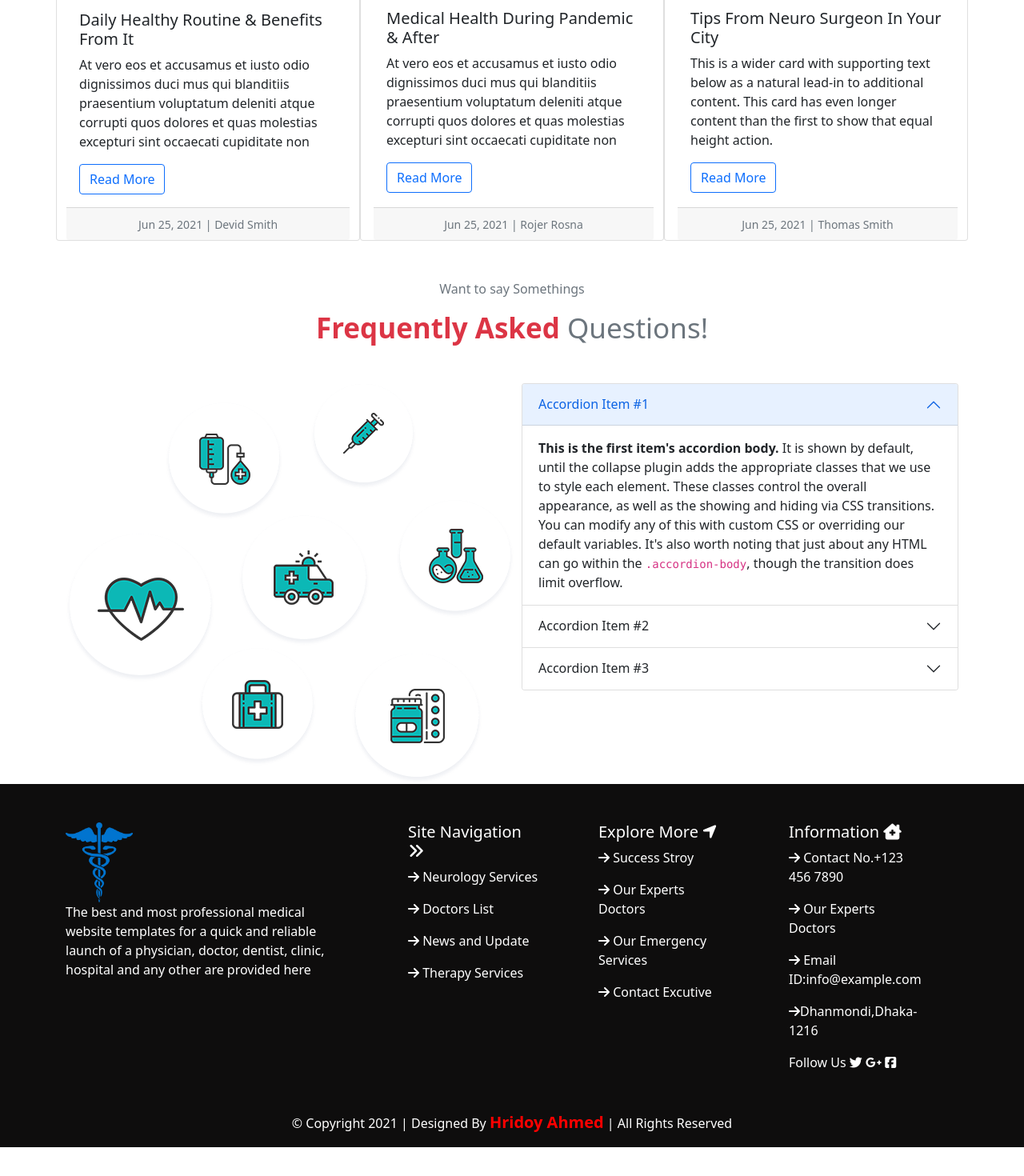
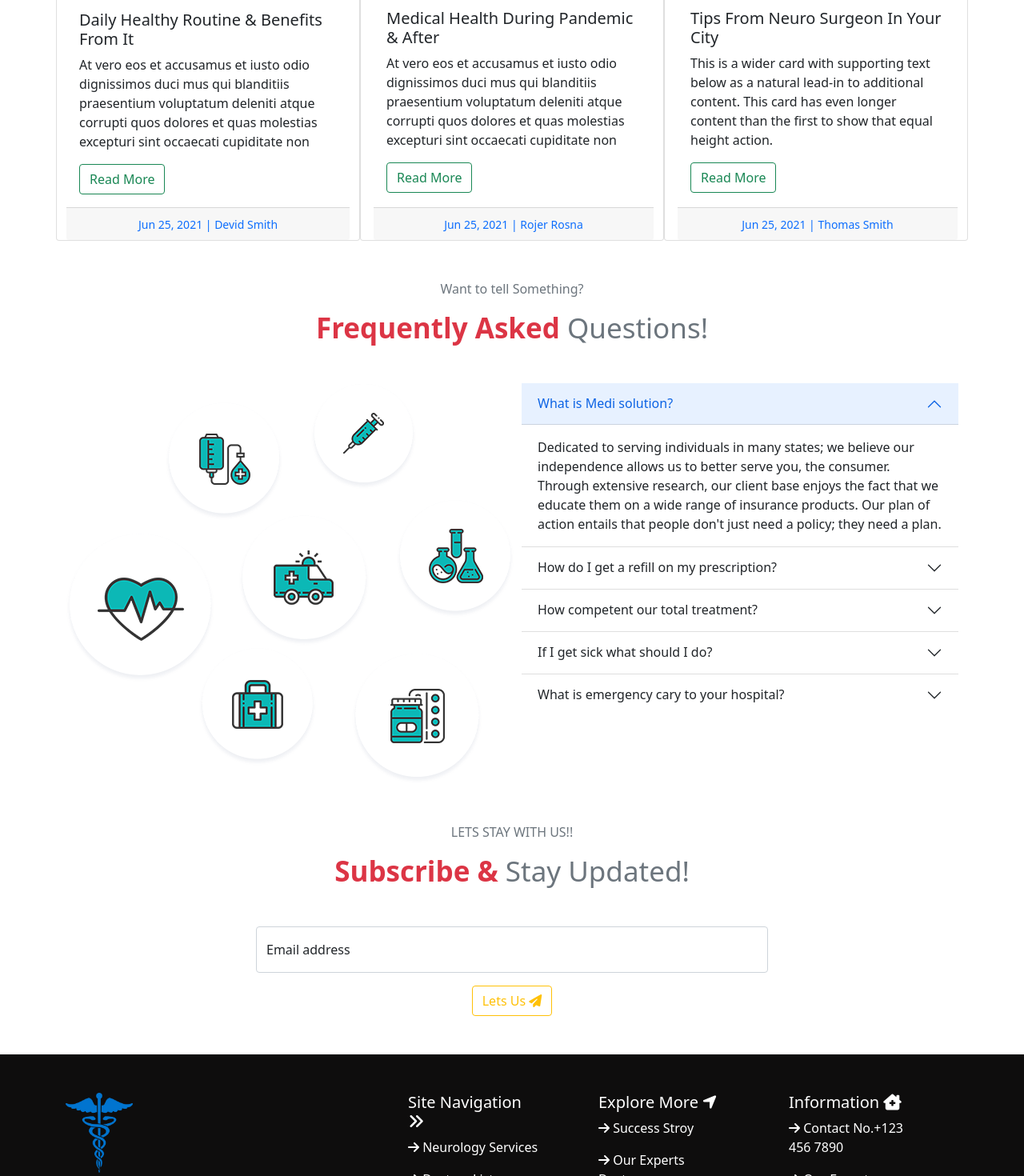
Before and after one commit to hridoy01-hash/sheba-health-care-webapp, a React (Create React App) app: page / in a window 1280 px wide. Shown: the part 1994-3464 px from the top of the page at 80% size. Before the commit the page ends 3428 px from the top, so only its background shows below. Built offline with nearby package versions, Linux system fonts and the light colour scheme; no server answers.

Commit message:
home page complete

```diff
--- a/src/Pages/Home/FrequentlyQuestion/FrequentlyQuestion.js
+++ b/src/Pages/Home/FrequentlyQuestion/FrequentlyQuestion.js
@@ -1,11 +1,11 @@
 import React from 'react';
-import { Container } from 'react-bootstrap';
+import { Accordion, Container, FloatingLabel, Form } from 'react-bootstrap';
 import faq from '../../../images/faq-img.jpg'
 const FrequentlyQuestion = () => {
     return (
         <Container>
         <div>
-     <p className="text-center text-muted mt-5">Want to say Somethings</p>
+     <p className="text-center text-muted mt-5">Want to tell Something?</p>
     <h3 className="text-center text-muted" style={{fontSize:"35px"}}> <span className="fw-bold text-danger" style={{fontSize:"35px"}}>Frequently Asked </span> Questions!</h3>
     <div className="mt-5">
 
@@ -14,44 +14,50 @@ const FrequentlyQuestion = () => {
             <img src={faq}alt="" />
             </div>
             <div className="col-md-6">
-            <div class="accordion" id="accordionPanelsStayOpenExample">
-  <div class="accordion-item">
-    <h2 class="accordion-header" id="panelsStayOpen-headingOne">
-      <button class="accordion-button" type="button" data-bs-toggle="collapse" data-bs-target="#panelsStayOpen-collapseOne" aria-expanded="true" aria-controls="panelsStayOpen-collapseOne">
-        Accordion Item #1
-      </button>
-    </h2>
-    <div id="panelsStayOpen-collapseOne" class="accordion-collapse collapse show" aria-labelledby="panelsStayOpen-headingOne">
-      <div class="accordion-body">
-        <strong>This is the first item's accordion body.</strong> It is shown by default, until the collapse plugin adds the appropriate classes that we use to style each element. These classes control the overall appearance, as well as the showing and hiding via CSS transitions. You can modify any of this with custom CSS or overriding our default variables. It's also worth noting that just about any HTML can go within the <code>.accordion-body</code>, though the transition does limit overflow.
-      </div>
-    </div>
-  </div>
-  <div class="accordion-item">
-    <h2 class="accordion-header" id="panelsStayOpen-headingTwo">
-      <button class="accordion-button collapsed" type="button" data-bs-toggle="collapse" data-bs-target="#panelsStayOpen-collapseTwo" aria-expanded="false" aria-controls="panelsStayOpen-collapseTwo">
-        Accordion Item #2
-      </button>
-    </h2>
-    <div id="panelsStayOpen-collapseTwo" class="accordion-collapse collapse" aria-labelledby="panelsStayOpen-headingTwo">
-      <div class="accordion-body">
-        <strong>This is the second item's accordion body.</strong> It is hidden by default, until the collapse plugin adds the appropriate classes that we use to style each element. These classes control the overall appearance, as well as the showing and hiding via CSS transitions. You can modify any of this with custom CSS or overriding our default variables. It's also worth noting that just about any HTML can go within the <code>.accordion-body</code>, though the transition does limit overflow.
-      </div>
-    </div>
-  </div>
-  <div class="accordion-item">
-    <h2 class="accordion-header" id="panelsStayOpen-headingThree">
-      <button class="accordion-button collapsed" type="button" data-bs-toggle="collapse" data-bs-target="#panelsStayOpen-collapseThree" aria-expanded="false" aria-controls="panelsStayOpen-collapseThree">
-        Accordion Item #3
-      </button>
-    </h2>
-    <div id="panelsStayOpen-collapseThree" class="accordion-collapse collapse" aria-labelledby="panelsStayOpen-headingThree">
-      <div class="accordion-body">
-        <strong>This is the third item's accordion body.</strong> It is hidden by default, until the collapse plugin adds the appropriate classes that we use to style each element. These classes control the overall appearance, as well as the showing and hiding via CSS transitions. You can modify any of this with custom CSS or overriding our default variables. It's also worth noting that just about any HTML can go within the <code>.accordion-body</code>, though the transition does limit overflow.
-      </div>
-    </div>
-  </div>
-</div>
+            <Accordion defaultActiveKey="0" flush>
+  <Accordion.Item eventKey="0">
+    <Accordion.Header>What is Medi solution?</Accordion.Header>
+    <Accordion.Body>
+    Dedicated to serving individuals in many states; we believe our independence allows us to better serve you, the consumer. Through extensive research, our client base enjoys the fact that we educate them on a wide range of insurance products. Our plan of action entails that people don't just need a policy; they need a plan.
+    </Accordion.Body>
+  </Accordion.Item>
+  <Accordion.Item eventKey="1">
+    <Accordion.Header>How do I get a refill on my prescription?</Accordion.Header>
+    <Accordion.Body>
+    Educate them on a wide range of insurance products. Our plan of action entails that people don't just need a policy; they need a plan. The planning producers are composed of independent insurance professionals who offer high quality insurance, financial products, and services to the individual and business marketplace
+    </Accordion.Body>
+  </Accordion.Item>
+  <Accordion.Item eventKey="2">
+    <Accordion.Header>How competent our total treatment?</Accordion.Header>
+    <Accordion.Body>
+      Lorem ipsum dolor sit amet, consectetur adipiscing elit, sed do eiusmod
+      tempor incididunt ut labore et dolore magna aliqua. Ut enim ad minim
+      veniam, quis nostrud exercitation ullamco laboris nisi ut aliquip ex ea
+      commodo consequat. Duis aute irure dolor in reprehenderit in voluptate
+      velit esse cillum dolore eu fugiat nulla pariatur. Excepteur sint occaecat
+      cupidatat non proident, sunt in culpa qui officia deserunt mollit anim id
+      est laborum.
+    </Accordion.Body>
+  </Accordion.Item>
+  <Accordion.Item eventKey="3">
+    <Accordion.Header>If I get sick what should I do?</Accordion.Header>
+    <Accordion.Body>
+     Range of insurance products. Our plan of action entails that people don't just need a policy; they need a plan. The planning producers are composed of independent insurance professionals who offer high quality insurance, financial products, and services to the individual and business marketplace
+    </Accordion.Body>
+  </Accordion.Item>
+  <Accordion.Item eventKey="4">
+    <Accordion.Header>What is emergency cary to your hospital?</Accordion.Header>
+    <Accordion.Body>
+    The planning producers are composed of independent insurance professionals who offer high quality insurance, financial products, and services to the individual and business marketplace.
+    </Accordion.Body>
+  </Accordion.Item>
+</Accordion>
+
+
+
+
+
+
             </div>
         </div>
     </div>
--- a/src/Pages/Home/Home/Home.js
+++ b/src/Pages/Home/Home/Home.js
@@ -1,4 +1,5 @@
 import React from 'react';
+import Subscribe from '../../Subscribe/Subscribe';
 import Baner from '../Baner/Baner';
 import FrequentlyQuestion from '../FrequentlyQuestion/FrequentlyQuestion';
 import NewsArticel from '../NewsArtical/NewsArticel';
@@ -13,6 +14,7 @@ const Home = () => {
             <Services></Services>
             <NewsArticel></NewsArticel>
             <FrequentlyQuestion></FrequentlyQuestion>
+            <Subscribe></Subscribe>
         </div>
     );
 };
--- a/src/Pages/Home/NewsArtical/NewsArticel.js
+++ b/src/Pages/Home/NewsArtical/NewsArticel.js
@@ -18,10 +18,10 @@ const NewsArticel = () => {
     <div className="card-body">
       <h5 className="card-title">Daily Healthy Routine & Benefits From It</h5>
       <p className="card-text">At vero eos et accusamus et iusto odio dignissimos duci mus qui blanditiis praesentium voluptatum deleniti atque corrupti quos dolores et quas molestias excepturi sint occaecati cupiditate non</p>
-      <button className="btn btn-outline-primary">Read More</button>
+      <button className="btn btn-outline-success">Read More</button>
     </div>
     <div className="card-footer text-center">
-      <small className="text-muted">Jun 25, 2021 | Devid Smith</small>
+      <small className="text-primary">Jun 25, 2021 | Devid Smith</small>
     </div>
   </div>
   <div className="card ps-3">
@@ -29,10 +29,10 @@ const NewsArticel = () => {
     <div className="card-body">
       <h5 className="card-title">Medical Health During Pandemic & After</h5>
       <p className="card-text">At vero eos et accusamus et iusto odio dignissimos duci mus qui blanditiis praesentium voluptatum deleniti atque corrupti quos dolores et quas molestias excepturi sint occaecati cupiditate non</p>
-      <button className="btn btn-outline-primary">Read More</button>
+      <button className="btn btn-outline-success">Read More</button>
     </div>
     <div className="card-footer text-center">
-      <small className="text-muted">Jun 25, 2021 | Rojer Rosna</small>
+      <small className="text-primary">Jun 25, 2021 | Rojer Rosna</small>
     </div>
   </div>
   <div className="card ps-3">
@@ -40,10 +40,10 @@ const NewsArticel = () => {
     <div className="card-body">
       <h5 className="card-title">Tips From Neuro Surgeon In Your City</h5>
       <p className="card-text">This is a wider card with supporting text below as a natural lead-in to additional content. This card has even longer content than the first to show that equal height action.</p>
-      <button className="btn btn-outline-primary">Read More</button>
+      <button className="btn btn-outline-success">Read More</button>
     </div>
     <div className="card-footer text-center">
-      <small className="text-muted ">Jun 25, 2021 | Thomas Smith</small>
+      <small className="text-primary ">Jun 25, 2021 | Thomas Smith</small>
     </div>
   </div>
 </div>
--- /dev/null
+++ b/src/Pages/Subscribe/Subscribe.js
@@ -0,0 +1,26 @@
+import React from 'react';
+import { Form,Button} from 'react-bootstrap';
+
+const Subscribe = () => {
+    return (
+        <div>
+            <div>
+    <p className="text-center text-muted mt-5">LETS STAY WITH US!!</p>
+    <h3 className="text-center text-muted" style={{fontSize:"35px"}}> <span className="fw-bold text-danger" style={{fontSize:"35px"}}>Subscribe &  </span> Stay Updated!</h3>
+    <div className="w-50 mx-auto text-center mt-5 mb-5">
+    <Form.Floating className="mb-3">
+    <Form.Control
+      id="floatingInputCustom"
+      type="email"
+      placeholder="name@example.com"
+    />
+    <label htmlFor="floatingInputCustom">Email address</label>
+    </Form.Floating>
+    <Button variant="outline-warning">Lets Us <i class="fas fa-paper-plane"></i></Button>
+    </div>
+            </div>
+        </div>
+    );
+};
+
+export default Subscribe;
```
Also changed, not shown: src/Pages/Subscribe/Subscribe.css (added).
